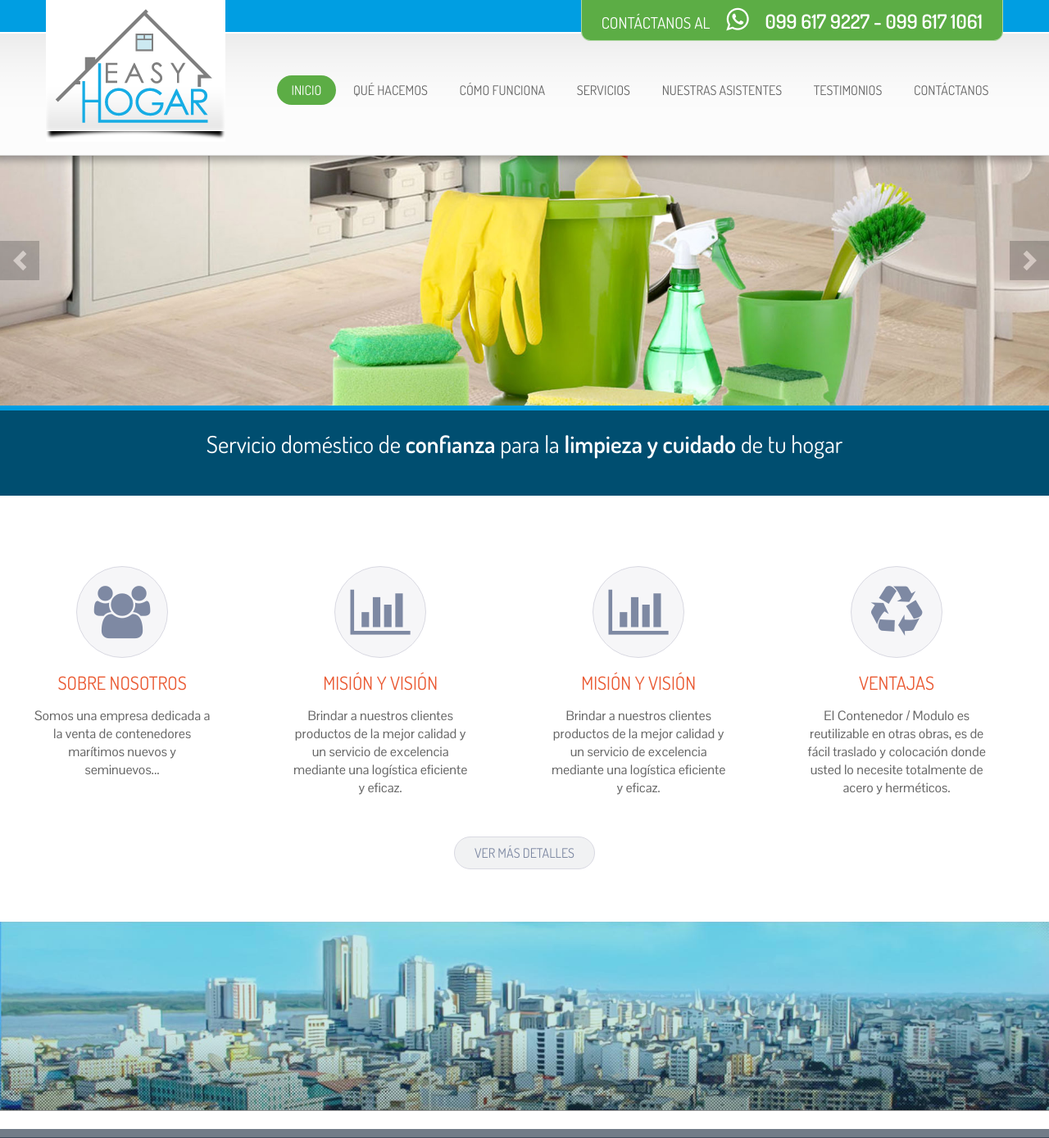
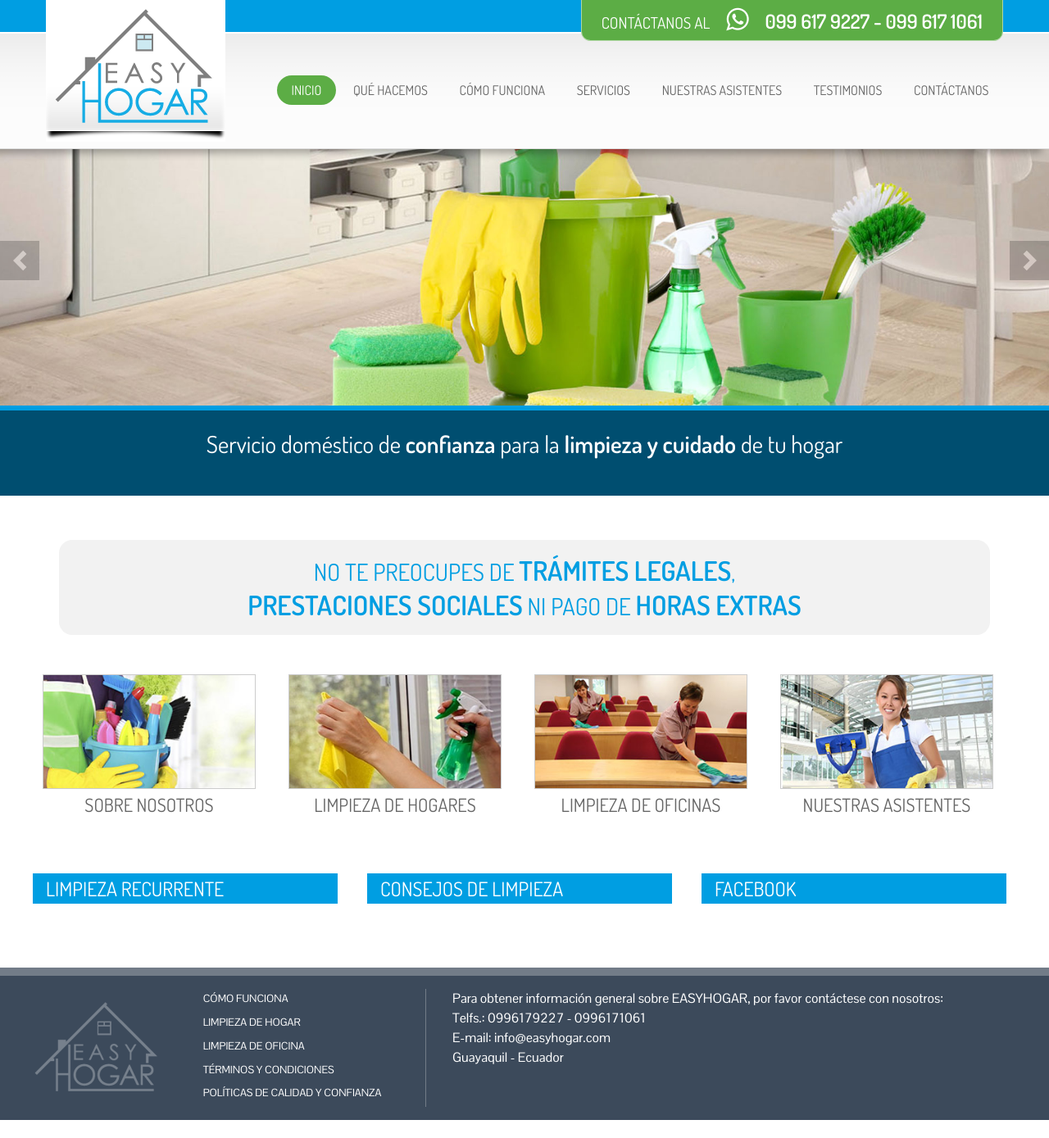
Before and after one commit to planbec/web_easyhogar, a PHP site: page / in a window 1280 px wide. Shown: the top 1389 px of the page at 82% size. Run offline with PHP 8.4, Linux system fonts and the light colour scheme; some libraries are stand-ins or nearby versions.

Commit message:
Destacados
Thumb de articulos destacados y texto superior

```diff
--- a/css/master.css
+++ b/css/master.css
@@ -141,7 +141,7 @@ hr.center {
   float: left;
   width: 48%;
   margin-right: 4%;
-  margin-bottom: 3em; }
+  margin-bottom: 2em; }
 
 .cols .col2:nth-child(2n) {
   margin-right: 0; }
@@ -151,9 +151,9 @@ hr.center {
 
 .cols .col3 {
   float: left;
-  width: 30%;
-  margin-right: 5%;
-  margin-bottom: 3em; }
+  width: 31%;
+  margin-right: 3%;
+  margin-bottom: 2em; }
 
 .cols .col3:nth-child(3n) {
   margin-right: 0; }
@@ -165,13 +165,12 @@ hr.center {
   float: right;
   width: 65%;
   clear: right;
-  margin-bottom: 3em; }
+  margin-bottom: 2em; }
 
 .cols .col4 {
   float: left;
-  width: 21.25%;
-  margin-right: 5%;
-  margin-bottom: 3em; }
+  width: 23%;
+  margin: 0 1% 2em; }
 
 .cols .col4:nth-child(4n) {
   margin-right: 0; }
@@ -259,7 +258,7 @@ hr.center {
   background: #FFF url(../img/bk_logo.png) no-repeat bottom center;
   display: table-cell;
   float: left;
-  margin-bottom: 1em; }
+  margin-bottom: 0.5em; }
   .logo-header .logo {
     margin: 0;
     display: block;
@@ -629,14 +628,13 @@ input[type="submit"], input[type="button"] {
 
 .servicio-resumen {
   text-align: center;
-  border-right: 1px dashed #ddd;
-  padding-right: 2.3rem; }
+  padding-right: 1rem; }
   .servicio-resumen .icono {
     display: block; }
     .servicio-resumen .icono .icono-servicio {
       margin: 0 auto; }
   .servicio-resumen h2 {
-    color: #ea5932;
+    color: #5cad45;
     font: normal 1.4rem 'Dosis',sans-serif;
     margin: 1rem 0; }
   .servicio-resumen p {
@@ -645,7 +643,38 @@ input[type="submit"], input[type="button"] {
     border-right: none; }
 
 #servicios-home {
-  padding: 4em 0; }
+  padding: 0; }
+  #servicios-home .text-center {
+    padding: 2rem; }
+    #servicios-home .text-center p {
+      background: #f2f2f2;
+      border-radius: 1rem;
+      color: #009ee2;
+      font: 1.8rem 'Dosis',sans-serif;
+      padding: 1rem;
+      text-transform: uppercase;
+      text-align: center; }
+      #servicios-home .text-center p strong {
+        font-size: 2.05rem; }
+  #servicios-home h2 {
+    text-transform: uppercase; }
+  #servicios-home a {
+    color: #666; }
+    #servicios-home a:hover {
+      color: #009ee2;
+      text-decoration: none; }
+    #servicios-home a img {
+      border: 1px solid #ccc; }
+      #servicios-home a img:hover {
+        border-color: #FFF;
+        opacity: 0.7;
+        box-shadow: 0px 0px 6px 3px #009ee2; }
+
+#widget-home h2 {
+  background: #009ee2;
+  color: #FFF;
+  font: 1.5rem Dosis, Arial;
+  padding: 0.2rem 1rem; }
 
 figure.icono-servicio {
   color: #7e89a3;
--- a/index.php
+++ b/index.php
@@ -18,7 +18,7 @@
 
 	<!-- Livemotive -->
 	<section>
-		<?php include("livemotive.php"); ?>
+		<?php include("widget-home.php"); ?>
 	</section>
 
 
--- a/scss/_variables.scss
+++ b/scss/_variables.scss
@@ -5,4 +5,5 @@ $color-amar: #e99935;
 $azul: #009ee2;
 $verde: #5cad45;
 $gris: #666;
+$grisfondo:#f2f2f2;
 $blanco: #FFF;
--- a/scss/master.scss
+++ b/scss/master.scss
@@ -10,16 +10,19 @@
 .cf:after{clear:both}
 .cf{*zoom:1}
 .cols{text-align:left}
-.cols .col2{float:left;width:48%;margin-right:4%;margin-bottom:3em}
+.cols .col2{float:left;width:48%;margin-right:4%;margin-bottom:2em}
 .cols .col2:nth-child(2n){margin-right:0}
 .cols .col2:nth-child(2n+3){clear:left}
-.cols .col3{float:left;width:30%;margin-right:5%;margin-bottom:3em}
+
+.cols .col3{float:left;width:31%;margin-right:3%;margin-bottom:2em}
 .cols .col3:nth-child(3n){margin-right:0}
 .cols .col3:nth-child(3n+4){clear:left}
-.cols .col3x2{float:right;width:65%;clear:right;margin-bottom:3em}
-.cols .col4{float:left;width:21.25%;margin-right:5%;margin-bottom:3em}
+.cols .col3x2{float:right;width:65%;clear:right;margin-bottom:2em}
+
+.cols .col4{float:left;width:23%; margin:0 1% 2em}
 .cols .col4:nth-child(4n){margin-right:0}
 .cols .col4:nth-child(4n+5){clear:left}
+
 .cols:before,.cols:after{content:" ";display:table}
 .cols:after{clear:both}
 .cols{*zoom:1}
@@ -75,7 +78,7 @@
 	background: $blanco url(../img/bk_logo.png) no-repeat bottom center;
 	display:table-cell;
 	float: left;
-	margin-bottom: 1em;
+	margin-bottom: 0.5em;
 	.logo {margin:0;display:block; font-size:2.5em;line-height:1.2em; padding:0.5rem ;
 		a { display: block;
 			img { width: 100%; }
@@ -325,20 +328,67 @@ input[type="submit"],input[type="button"]{background:#e99935;border:0;color:#fff
 
 .servicio-resumen {
 	text-align:center;
-	border-right: 1px dashed #ddd;
-    padding-right: 2.3rem;
+    padding-right: 1rem;
 	.icono { display:block;
 		.icono-servicio{ margin:0 auto ;
 		}
 	}
-	h2 { color:$color-titulos; font:normal 1.4rem 'Dosis',sans-serif; margin:1rem 0;
+	h2 { color:$verde; font:normal 1.4rem 'Dosis',sans-serif; margin:1rem 0;
 	}
 	p {margin-top: 0.5rem;}
 	&:last-child {border-right:none;}
 }
 
 
-#servicios-home{padding:4em 0}
+#servicios-home {
+	padding:0;
+
+	.text-center {
+		padding: 2rem;
+		p {
+			background: $grisfondo;
+			border-radius: 1rem;
+			color: $azul;
+			font: 1.8rem 'Dosis',sans-serif;
+			padding: 1rem;
+			text-transform: uppercase;
+			text-align: center;
+			strong {
+				font-size: 2.05rem;
+			}
+		}
+	}
+
+	h2 {
+		text-transform: uppercase;
+	}
+	a {
+		color: $gris;
+		&:hover {
+			color: $azul;
+			text-decoration: none;
+		}
+		img {
+			border:1px solid #ccc;
+			&:hover {
+			border-color: #FFF;
+			opacity: 0.7;
+			box-shadow: 0px 0px 6px 3px $azul
+			}
+		}
+	}
+}
+
+
+#widget-home {
+	h2 {
+		background: $azul;
+		color: $blanco;
+		font: 1.5rem Dosis, Arial;
+		padding: 0.2rem 1rem;
+	}
+}
+
 
 figure.icono-servicio {
 	color: $color-iconos;
--- a/servicios-home.php
+++ b/servicios-home.php
@@ -1,69 +1,49 @@
 		<section id="servicios-home" class="container">
+
+			<div class="text-center">
+				<p>No te preocupes de <strong>trámites legales</strong>, <br><strong>prestaciones sociales</strong> ni pago de <strong>horas extras</strong></p>
+			</div>
+
 
 			<div class="cols cf">
 
 				<article class="servicio-resumen col4">
-					<div class="icono">
-						<figure class="icono-servicio">
-							<i class="fa fa-users"></i>
-						</figure><!-- /.icono-servicio -->
-					</div><!-- /.icono -->
-
 					<div class="text">
-						<h2>Sobre nosotros</h2>
-						<p>Somos una empresa dedicada a la venta de contenedores marítimos nuevos y seminuevos...</p>
-					</div><!-- /.text -->
-				</article><!-- /.servicio-resumen -->
-
-
-
-				<article class="servicio-resumen col4">
-					<div class="icono">
-						<figure class="icono-servicio">
-							<i class="fa fa-bar-chart"></i>
-						</figure><!-- /.icono-servicio -->
-					</div><!-- /.icono -->
-
-					<div class="text">
-						<h2>Misi&oacute;n y visi&oacute;n</h2>
-						<p>Brindar a nuestros clientes productos de la mejor calidad y un servicio de excelencia mediante una log&iacute;stica eficiente y eficaz.</p>
+						<h2><a href="#">
+							<img src="img/thumb01.jpg">
+							Sobre nosotros</a></h2>
 					</div><!-- /.text -->
 				</article><!-- /.servicio-resumen -->
 
 
 				<article class="servicio-resumen col4">
-					<div class="icono">
-						<figure class="icono-servicio">
-							<i class="fa fa-bar-chart"></i>
-						</figure><!-- /.icono-servicio -->
-					</div><!-- /.icono -->
-
 					<div class="text">
-						<h2>Misi&oacute;n y visi&oacute;n</h2>
-						<p>Brindar a nuestros clientes productos de la mejor calidad y un servicio de excelencia mediante una log&iacute;stica eficiente y eficaz.</p>
+						<h2><a href="#">
+							<img src="img/thumb02.jpg">
+							Limpieza de hogares</a></h2>
 					</div><!-- /.text -->
 				</article><!-- /.servicio-resumen -->
 
 
+				<article class="servicio-resumen col4">
+					<div class="text">
+						<h2><a href="#">
+							<img src="img/thumb03.jpg">
+							Limpieza de oficinas</a></h2>
+					</div><!-- /.text -->
+				</article><!-- /.servicio-resumen -->
 
 
 				<article class="servicio-resumen col4">
-					<div class="icono">
-						<figure class="icono-servicio">
-							<i class="fa fa-recycle"></i>
-						</figure><!-- /.icono-servicio -->
-					</div><!-- /.icono -->
-
 					<div class="text">
-						<h2>Ventajas</h2>
-						<p>El Contenedor / Modulo es reutilizable en otras obras, es de fácil traslado y colocación donde usted lo necesite totalmente de acero y herméticos. </p>
+						<h2><a href="#">
+							<img src="img/thumb04.jpg">
+							Nuestras asistentes</a></h2>
 					</div><!-- /.text -->
 				</article><!-- /.servicio-resumen -->
 
 			</div><!-- /.cols -->
 
-			<div class="text-center">
-				<a href="quienessomos.php" class="btn btn-light">Ver más detalles</a>
-			</div>
+
 
 		</section><!-- /#servicios-home -->
--- /dev/null
+++ b/widget-home.php
@@ -0,0 +1,31 @@
+		<section id="widget-home" class="container">
+
+			<div class="cols cf">
+
+				<article class="col3">
+					<div class="text">
+						<h2>Limpieza recurrente</h2>
+					</div><!-- /.text -->
+				</article><!-- /.servicio-resumen -->
+
+
+				<article class="col3">
+					<div class="text">
+						<h2>Consejos de limpieza</h2>
+					</div><!-- /.text -->
+				</article><!-- /.servicio-resumen -->
+
+
+				<article class="col3">
+					<div class="text">
+						<h2>Facebook</h2>
+					</div><!-- /.text -->
+				</article><!-- /.servicio-resumen -->
+
+
+
+			</div><!-- /.cols -->
+
+
+
+		</section><!-- /#servicios-home -->
```
Also changed, not shown: img/thumb01.jpg (added), img/thumb02.jpg (added), img/thumb03.jpg (added), img/thumb04.jpg (added), 1 other file.
